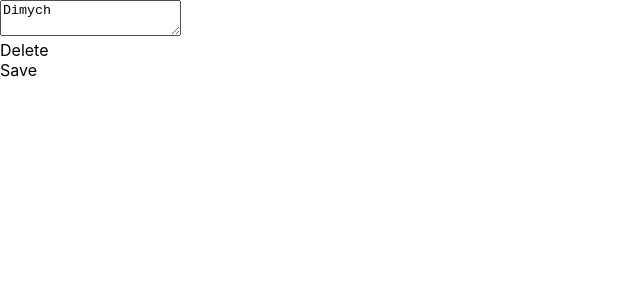
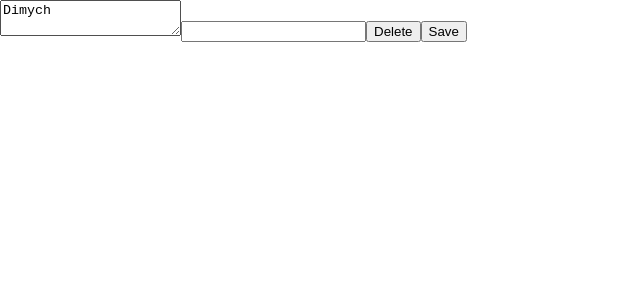
Before and after one commit to prohoryakovlev/examples_new, a React (Create React App) app: page / in a window 1280 px wide. Shown: the top 300 px of the page, without its empty margins (0-640 px from the left). Built offline with nearby package versions, Linux system fonts and the light colour scheme.

Commit message:
onChange

```diff
--- a/src/05/06-callbacks.tsx
+++ b/src/05/06-callbacks.tsx
@@ -18,11 +18,15 @@
     const onNameChanged = () => {
         console.log("name changed")
     }
+    const focusLostHandler = () => {
+        console.log("focus lost")
+    }
 
     return (
-        <div> <textarea onChange={onNameChanged}>Dimych</textarea>
-            <div onClick={deleteUser} >Delete</div>
-            <div onClick={saveUser}>Save</div>
+        <div> <textarea onChange={onNameChanged} onBlur={focusLostHandler}>Dimych</textarea>
+            <input/>
+            <button onClick={deleteUser} >Delete</button>
+            <button onClick={saveUser}>Save</button>
         </div>
     )
 }
```
